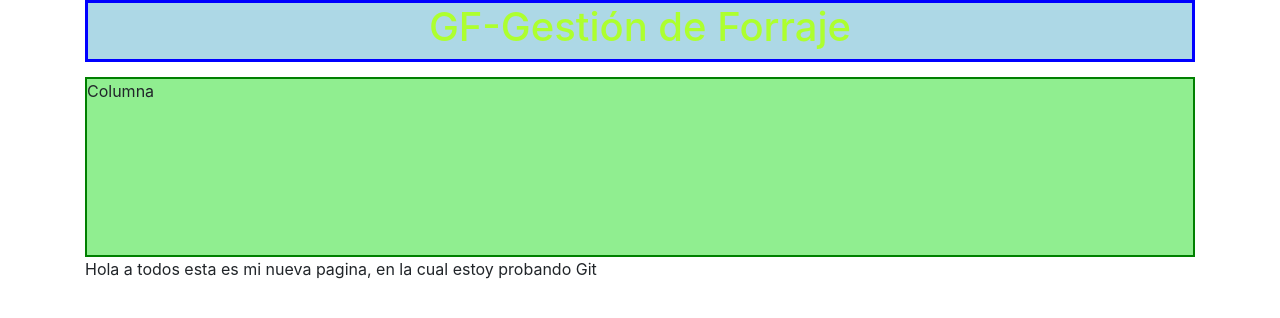
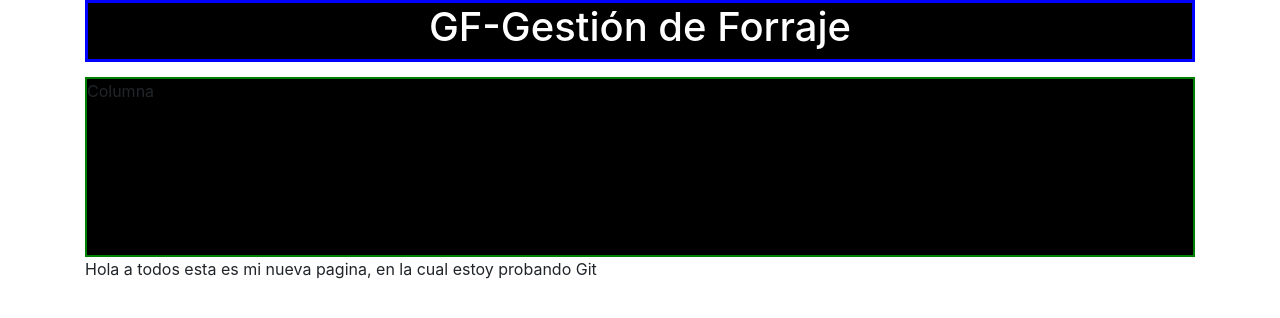
Before and after one commit to charruasg/PracticaGit, a plain HTML site: page index.html in a window 1280 px wide. Drawn offline with Linux system fonts and the light colour scheme.

Commit message:
Modificamos el archivo style.css Colores

```diff
--- a/css/style.css
+++ b/css/style.css
@@ -1,16 +1,16 @@
 h1{
     text-align: center;
-    color: greenyellow;
+    color: white;
 }
 .fila{
     border: 3px solid blue;
-    background-color: lightblue;
+    background-color: black;
     margin-bottom: 15px;
     /*height: 180px;*/
 
 }
 .columna{
-    background-color: lightgreen;
+    background-color: black;
     border: 2px solid green;
     padding: 10;
     height: 180px;
```
